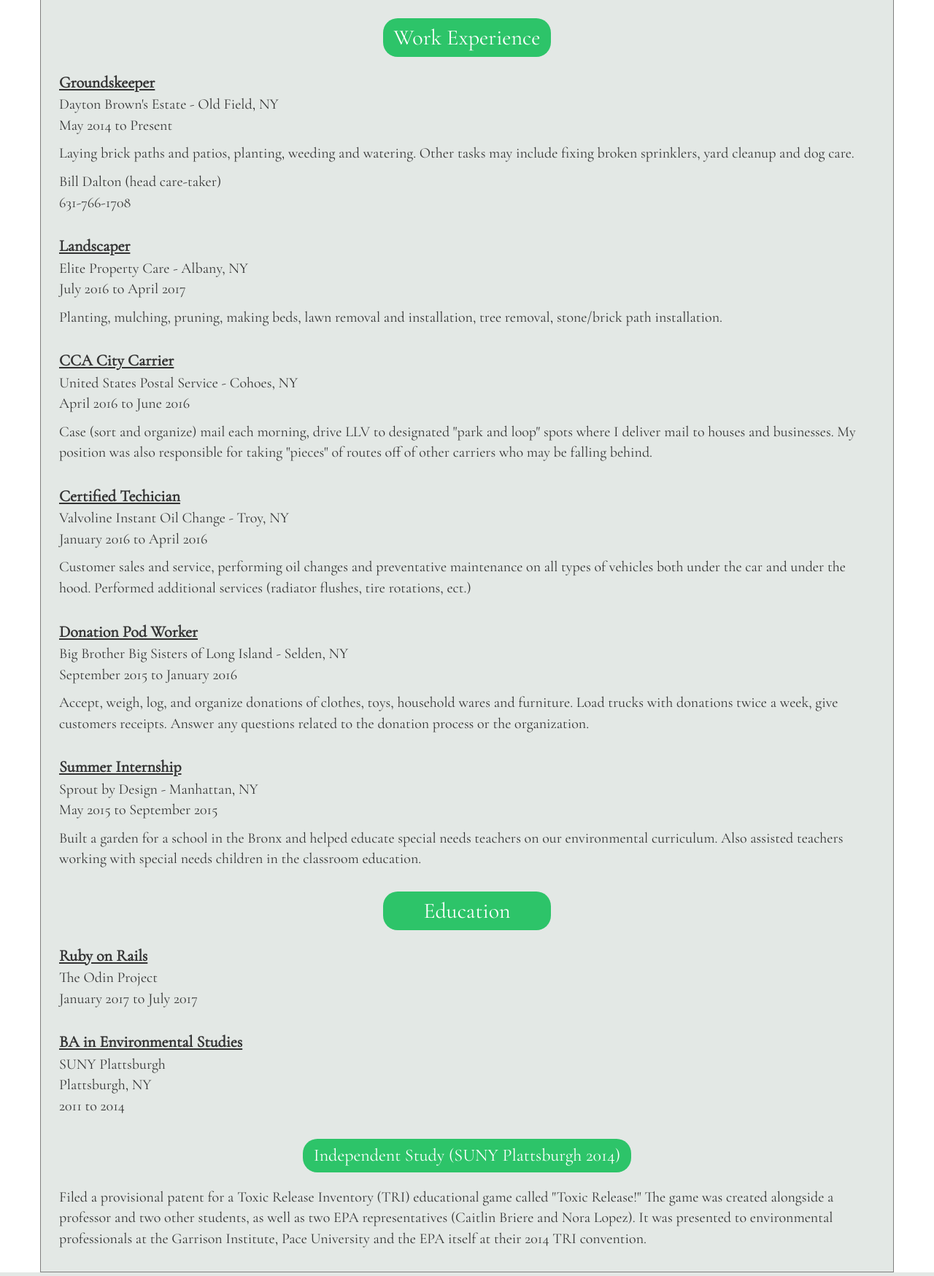
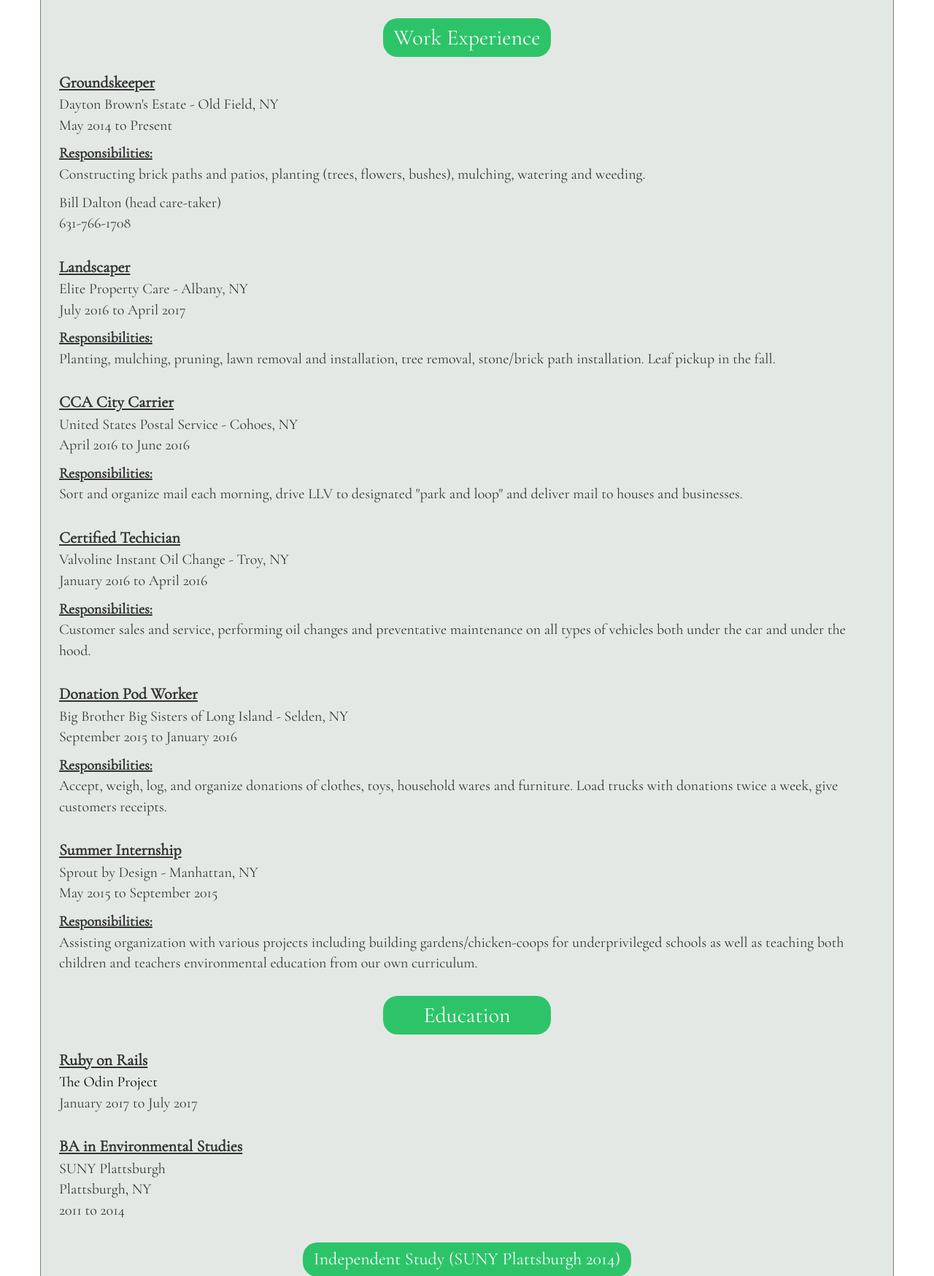
Before and after one commit to jfonz412/cv, a PHP site: page /index.html in a window 1280 px wide. Shown: the part 290-2039 px from the top of the page at 73% size. Run offline with PHP 8.4, Linux system fonts and the light colour scheme.

Commit message:
add resp class

```diff
--- a/custom.css
+++ b/custom.css
@@ -86,3 +86,8 @@ p {
 	font-style: italic;
 	font-size: 22px;
 }
+
+.resp {
+	text-decoration:underline;
+	font-weight:bold;
+}
--- a/index.html
+++ b/index.html
@@ -40,7 +40,7 @@
 				</p>
 
 				<p>
-					Laying brick paths and patios, planting, weeding and watering. Other tasks may include fixing broken sprinklers, yard cleanup and dog care.
+					<span class="resp">Responsibilities:</span><br> Constructing brick paths and patios, planting (trees, flowers, bushes), mulching, watering and weeding.
 				</p>
 
 				<p>
@@ -57,7 +57,7 @@
 				July 2016 to April 2017</p>
 
 				<p>
-				  Planting, mulching, pruning, making beds, lawn removal and installation, tree removal, stone/brick path installation.
+				  <span class="resp">Responsibilities:</span><br> Planting, mulching, pruning, lawn removal and installation, tree removal, stone/brick path installation. Leaf pickup in the fall.
 				</p>
 			</div>
 
@@ -70,7 +70,7 @@
 					April 2016 to June 2016
 				</p>
 				<p>
-				  Case (sort and organize) mail each morning, drive LLV to designated "park and loop" spots where I deliver mail to houses and businesses. My position was also responsible for taking "pieces" of routes off of other carriers who may be falling behind.
+				  <span class="resp">Responsibilities:</span><br> Sort and organize mail each morning, drive LLV to designated "park and loop" and deliver mail to houses and businesses.
 				</p>
 			</div>
 
@@ -83,7 +83,7 @@
 					January 2016 to April 2016
 				</p>
 				<p>
-					Customer sales and service, performing oil changes and preventative maintenance on all types of vehicles both under the car and under the hood. Performed additional services (radiator flushes, tire rotations, ect.)
+					<span class="resp">Responsibilities:</span><br> Customer sales and service, performing oil changes and preventative maintenance on all types of vehicles both under the car and under the hood.
 				</p>
 			</div>
 
@@ -96,7 +96,7 @@
 					September 2015 to January 2016
 				</p>
 				<p>
-				  Accept, weigh, log, and organize donations of clothes, toys, household wares and furniture. Load trucks with donations twice a week, give customers receipts. Answer any questions related to the donation process or the organization.
+				  <span class="resp">Responsibilities:</span><br> Accept, weigh, log, and organize donations of clothes, toys, household wares and furniture. Load trucks with donations twice a week, give customers receipts.
 				</p>
 			</div>
 
@@ -109,7 +109,7 @@
 					May 2015 to September 2015
 				</p>
 				<p>
-				  Built a garden for a school in the Bronx and helped educate special needs teachers on our environmental curriculum. Also assisted teachers working with special needs children in the classroom education.
+				  <span class="resp">Responsibilities:</span><br> Assisting organization with various projects including building gardens/chicken-coops for underprivileged schools as well as teaching both children and teachers environmental education from our own curriculum.
 				</p>
 			</div>
 
@@ -122,7 +122,7 @@
 					Ruby on Rails
 				</span>
 				<p>
-					The Odin Project
+					<a href="https://theodinproject.com">The Odin Project</a>
 					<br>
 					January 2017 to July 2017
 				</p>
```
